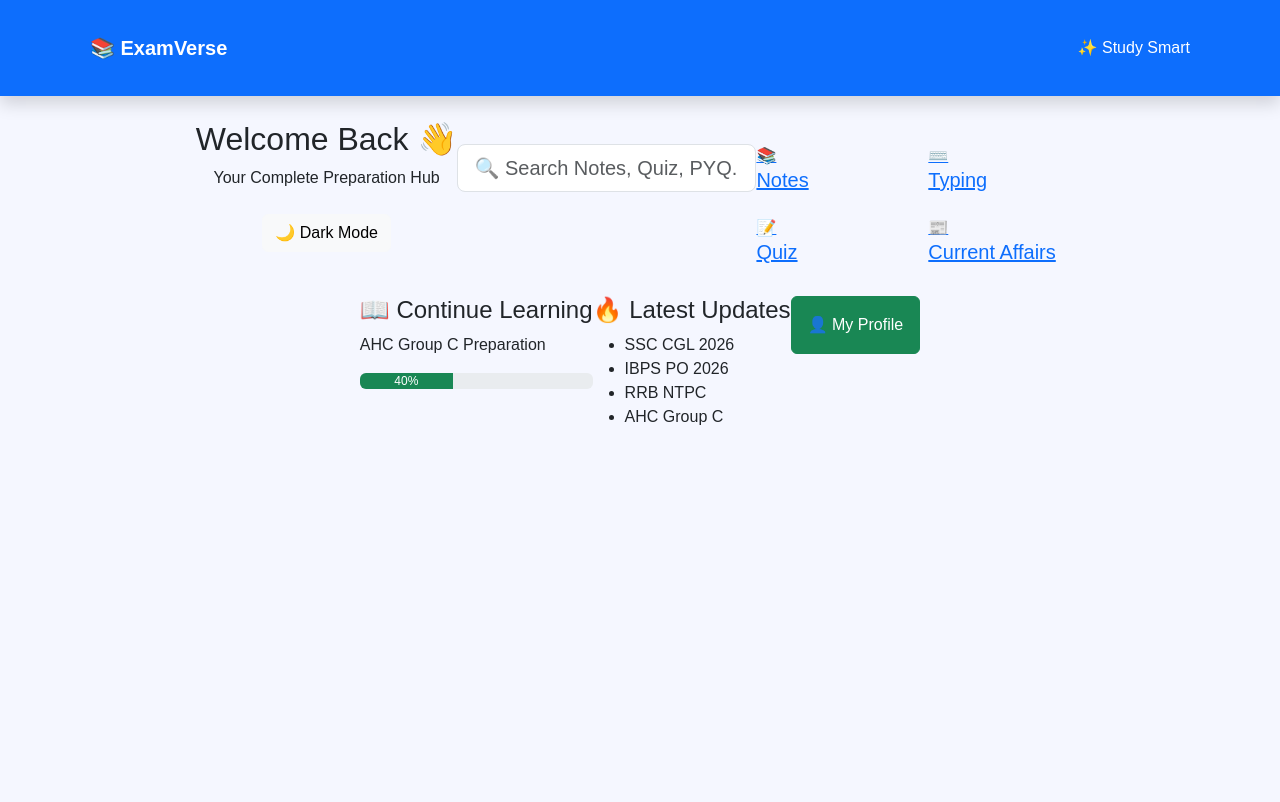
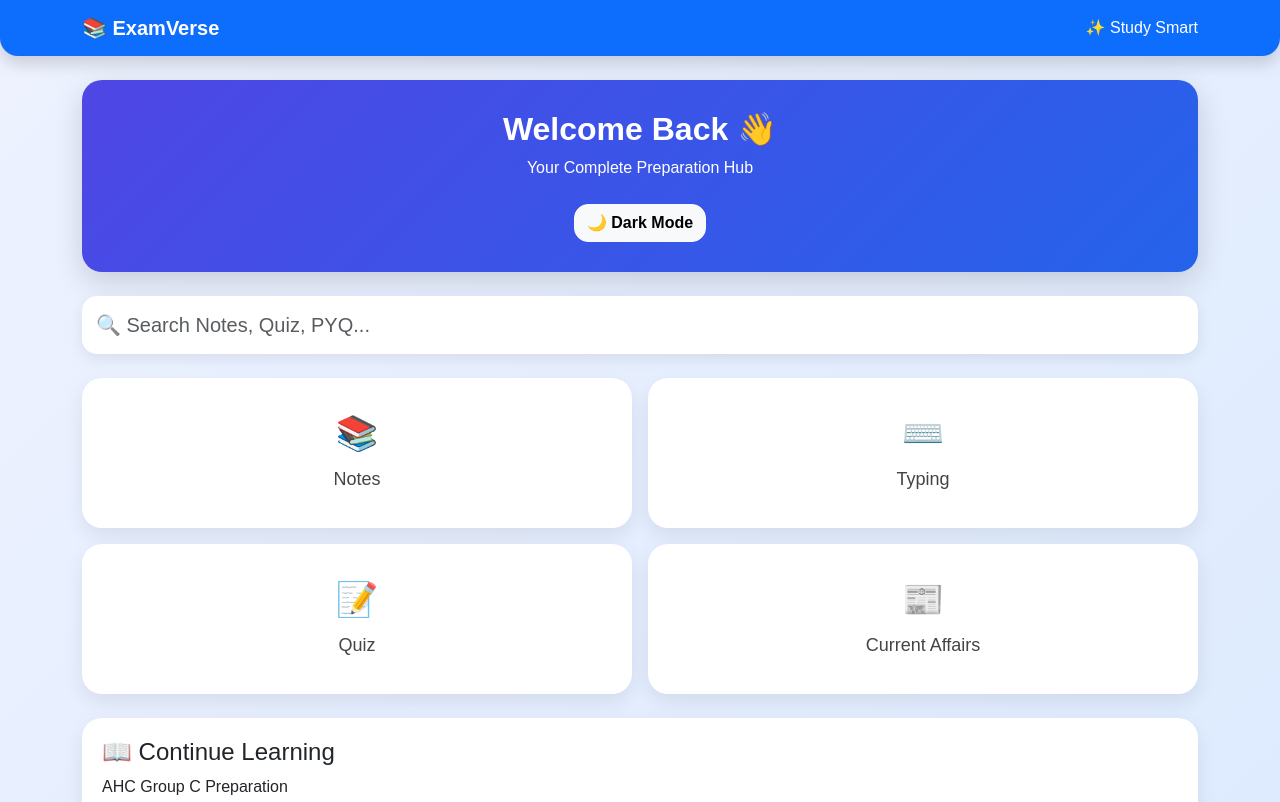
Before and after one commit to Alpha-anshika02/Alpha-Anshika02.github.io, a plain HTML site: page index.html in a window 1280 px wide. Shown: the top 802 px of the page. Drawn offline with nearby package versions, Linux system fonts and the light colour scheme; a script that the page names is missing.

Commit message:
Update style.css

```diff
--- a/style.css
+++ b/style.css
@@ -1,60 +1,107 @@
-body {
-  margin: 0;
-  font-family: Arial;
-  background: #f5f7ff;
+*{
+margin:0;
+padding:0;
+box-sizing:border-box;
+font-family:Arial,sans-serif;
 }
 
-header {
-  background: #4a6cf7;
-  color: white;
-  text-align: center;
-  padding: 25px;
-  border-radius: 0 0 20px 20px;
+body{
+background:linear-gradient(135deg,#eef2ff,#dbeafe);
+min-height:100vh;
+transition:.3s;
 }
 
-.container {
-  display: flex;
-  justify-content: center;
-  flex-wrap: wrap;
-  padding: 20px;
+.navbar{
+border-radius:0 0 18px 18px;
 }
 
-.card {
-  background: white;
-  width: 250px;
-  margin: 15px;
-  padding: 20px;
-  border-radius: 15px;
-  box-shadow: 0 6px 15px rgba(0,0,0,0.1);
-  text-align: center;
+.welcome-card{
+background:linear-gradient(135deg,#4f46e5,#2563eb);
+color:white;
+padding:30px;
+border-radius:20px;
+box-shadow:0 10px 30px rgba(0,0,0,.15);
 }
 
-button {
-  background: #4a6cf7;
-  color: white;
-  border: none;
-  padding: 10px 15px;
-  border-radius: 10px;
-  cursor: pointer;
-  margin-top: 10px;
+.welcome-card h2{
+font-weight:bold;
 }
 
-button:hover {
-  background: #2f4ed1;
+.form-control{
+border-radius:15px;
+padding:14px;
+border:none;
+box-shadow:0 5px 15px rgba(0,0,0,.08);
 }
 
-footer {
-  text-align: center;
-  padding: 15px;
-  color: gray;
+.dashboard-card{
+display:flex;
+flex-direction:column;
+align-items:center;
+justify-content:center;
+text-decoration:none;
+background:white;
+color:#222;
+height:150px;
+border-radius:20px;
+box-shadow:0 8px 20px rgba(0,0,0,.08);
+transition:.3s;
+font-size:34px;
+font-weight:bold;
 }
 
-#quiz {
-  text-align: center;
-  padding: 20px;
+.dashboard-card h5{
+margin-top:10px;
+font-size:18px;
+color:#444;
 }
 
-#result {
-  text-align: center;
-  padding: 30px;
+.dashboard-card:hover{
+transform:translateY(-8px) scale(1.03);
+box-shadow:0 15px 30px rgba(37,99,235,.25);
 }
+
+.continue-card,
+.latest-card{
+background:white;
+padding:20px;
+border-radius:20px;
+box-shadow:0 8px 20px rgba(0,0,0,.08);
+}
+
+.progress{
+height:12px;
+border-radius:20px;
+margin-top:10px;
+}
+
+.btn{
+border-radius:14px;
+font-weight:bold;
+}
+
+.latest-card ul{
+padding-left:20px;
+margin-top:10px;
+}
+
+.latest-card li{
+margin-bottom:10px;
+}
+
+.dark-mode{
+background:#111827;
+color:white;
+}
+
+.dark-mode .dashboard-card,
+.dark-mode .continue-card,
+.dark-mode .latest-card,
+.dark-mode .form-control{
+background:#1f2937;
+color:white;
+}
+
+.dark-mode .dashboard-card h5{
+color:white;
+}
```
